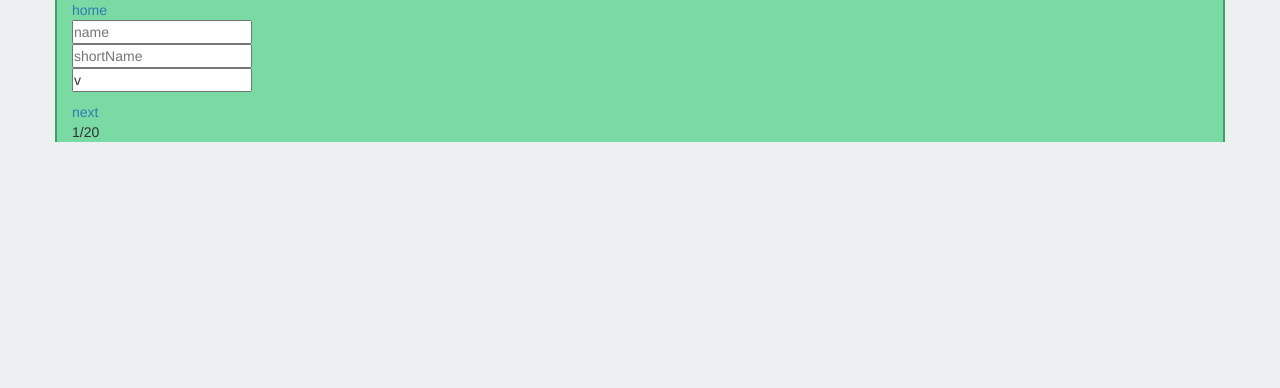
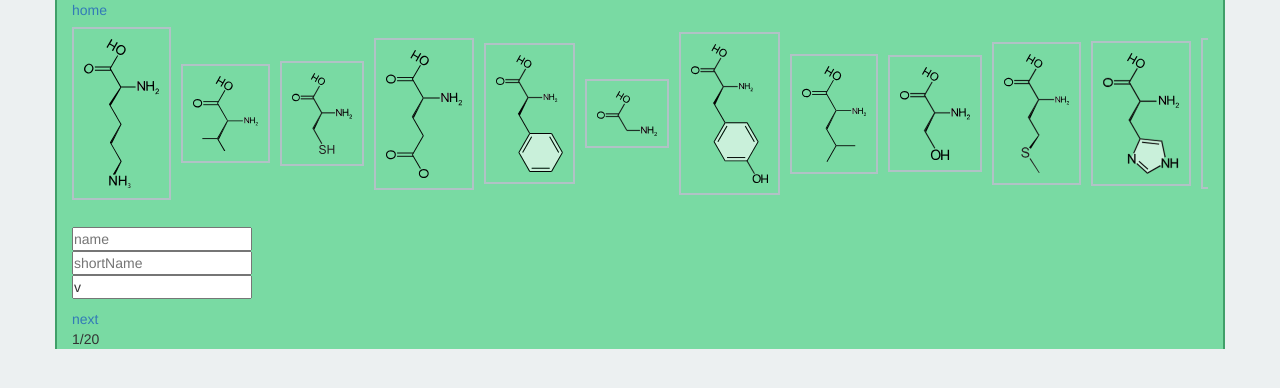
Before and after one commit to thejmazz/aminoacidsgame, a PHP site: page /game.htm in a window 1280 px wide. Shown: the top 388 px of the page. Run offline with PHP 8.4, Linux system fonts and the light colour scheme; some libraries are stand-ins or nearby versions.

Commit message:
Added ability to choose correct structure

```diff
--- a/css/style.css
+++ b/css/style.css
@@ -1,6 +1,9 @@
 * {
   margin: 0;
   padding: 0; }
+
+.clear {
+  clear: both; }
 
 html, body {
   height: 100%;
@@ -63,3 +66,39 @@ body {
 
 .fa-close {
   color: #e74c3c; }
+
+#structuresWrap {
+  overflow-x: auto;
+  overflow-y: hidden;
+  white-space: nowrap;
+  padding-bottom: 10px; }
+  #structuresWrap::-webkit-scrollbar {
+    width: 12px;
+    background: rgba(46, 204, 113, 0.4); }
+  #structuresWrap::-webkit-scrollbar-thumb {
+    background: #ecf0f1; }
+  #structuresWrap #structures li {
+    display: inline-block;
+    list-style-type: none;
+    margin-left: 5px;
+    margin-right: 5px; }
+    #structuresWrap #structures li:first-child {
+      margin-left: 0; }
+    #structuresWrap #structures li.last {
+      margin-right: 0; }
+    #structuresWrap #structures li img {
+      padding: 10px;
+      border: 2px solid #b1c2c6;
+      -webkit-transition: all 250ms ease;
+      -moz-transition: all 250ms ease;
+      -o-transition: all 250ms ease;
+      transition: all 250ms ease; }
+      #structuresWrap #structures li img.chosen {
+        background-color: #cfd9db; }
+      #structuresWrap #structures li img.wrong {
+        border: 2px solid #e74c3c; }
+      #structuresWrap #structures li img.correct {
+        border: 2px solid #2ecc71; }
+      #structuresWrap #structures li img:hover {
+        cursor: pointer;
+        background-color: #cfd9db; }
--- a/game.htm
+++ b/game.htm
@@ -13,6 +13,11 @@
 	<body>
 		<div class="container">
 			<a href="index.htm">home</a>
+			<ul id="structuresWrap">
+				<div id="structures">
+
+				</div>
+			</ul>
 			<ul id="myUl">
 				<div id="forms">
 					<li>
@@ -25,6 +30,8 @@
 			<a href=# id="next">next</a>
 			<a href=# id="restart">restart</a>
 			<div id="test"></div>
+			<!-- uncomment this if you want to cheat lol -->
+			<!--<div id="testName"></div>-->
 		</div>
 	</body>
 </html>
--- a/js/main.js
+++ b/js/main.js
@@ -1,5 +1,5 @@
 var aminos = [{
-		"structure" : "gylcine.svg",
+		"structure" : "glycine.svg",
 		"name" : "glycine",
 		"short" : "gly",
 		"code" : "g"
@@ -110,15 +110,15 @@ $(document).ready(function() {
 });
 
 function main() {
-	var nums = [];
+	var numbers = [];
 	var counter = 1;
 	for(var i = 0; i < aminos.length; i++){
-		nums.push(i);
+		numbers.push(i);
 	}
 
 	genHTML();
 	function genHTML(){
-		nums = shuffle(nums);
+		nums = shuffle(numbers);
 		var s = '';
 		for(var i = 0; i < nums.length; i++){
 			name = aminos[nums[i]].name;
@@ -143,7 +143,24 @@ function main() {
 
 			s += '</li>';
 		}
+
+		var numbers2 = [];
+		for(var i = 0; i < aminos.length; i++){
+			numbers2.push(i);
+		}
+		var nums2 = shuffle(numbers2);
+		var t = '';
+		for(var i = 0; i < nums2.length; i++){
+			if (i == nums2.length - 1){
+				t += '<li class="last"><img id="' + aminos[nums2[i]].structure.slice(0,-4) + 'Svg' + '"src="svg/' + aminos[nums2[i]].structure + '"></img></li>';
+			} else {
+				t += '<li><img id="' + aminos[nums2[i]].structure.slice(0,-4) + 'Svg' + '"src="svg/' + aminos[nums2[i]].structure + '"></img></li>';
+			}
+		}
+		t += '<div class="clear"></div>';
+
 		$('#forms').html(s);
+		$('#structures').html(t);
 		$('#test').html('' + counter + '/20');
 	}
 
@@ -157,11 +174,45 @@ function main() {
 	    return false;
 	  }
 	});
+	var chosenStructure = 'null';
+	$('#structures img').click(function(){
+		console.log($(this)[0]);
+		$('#structures img').each(function(){
+			$(this).removeClass('chosen');
+		});
+		$(this).addClass('chosen');
+		var u = $($(this)[0]).attr('src').slice(4,-4);
+		chosenStructure = u;
+		$('#testName').html(u);
+	});
 
 	function clicked(){
 		var correct = true;
 		var current = $('#myUl').find('li')[counter-1];
 		console.log(aminos[nums[counter-1]].name, aminos[nums[counter-1]].short, aminos[nums[counter-1]].code);
+		if(chosenStructure == aminos[nums[counter-1]].name){
+			console.log(chosenStructure + '==' + aminos[nums[counter-1]].name);
+			$('#structures img').each(function(){
+				$(this).removeClass('correct');
+			});
+			$('#structures img').each(function(){
+				$(this).removeClass('wrong');
+			});
+			$($('#' + chosenStructure + 'Svg')[0]).addClass('correct');
+		} else {
+			correct = false;
+			var id = '#' + chosenStructure + '.svg';
+			console.log($('#' + chosenStructure + 'Svg')[0]);
+			$('#structures img').each(function(){
+				$(this).removeClass('wrong');
+			});
+			$('#structures img').each(function(){
+				$(this).removeClass('correct');
+			});
+			$($('#' + chosenStructure + 'Svg')[0]).addClass('wrong');
+			//$(id).css({'border':'2px solid red'});
+			console.log(chosenStructure + '!=' + aminos[nums[counter-1]].name);
+		}
 		$(current).find('input').each(function(){
 			if($(this).hasClass('short')){
 				if($(this).val().toLowerCase() == aminos[nums[counter-1]].short){
@@ -205,6 +256,15 @@ function main() {
 			setTimeout(function(){
 				$('#forms').css({
 					'margin-left': '-' + counter*200 + 'px'
+				});
+				$('#structures img').each(function(){
+					$(this).removeClass('correct');
+				});
+				$('#structures img').each(function(){
+					$(this).removeClass('wrong');
+				});
+				$('#structures img').each(function(){
+					$(this).removeClass('chosen');
 				});
 				if(counter < aminos.length - 1){
 					counter += 1;
--- a/scss/style.scss
+++ b/scss/style.scss
@@ -18,6 +18,10 @@ $imageHeight: 150px;
 * {
   margin: 0;
   padding: 0;
+}
+
+.clear {
+  clear: both;
 }
 
 html, body {
@@ -97,3 +101,61 @@ body {
 .fa-close {
   color: $alizarin;
 }
+
+#structuresWrap {
+  overflow-x: auto;
+  overflow-y: hidden;
+  white-space: nowrap;
+  padding-bottom: 10px;
+
+  &::-webkit-scrollbar {
+      width: 12px;
+      background: rgba($emerald,0.4);;
+  }
+  &::-webkit-scrollbar-thumb {
+      background: $clouds;
+  }
+
+  #structures {
+    //width: auto;
+
+    li {
+      display:inline-block;
+      //vertical-align: top;
+      list-style-type: none;
+      //float: left;
+      margin-left: 5px;
+      margin-right: 5px;
+
+      &:first-child {
+        margin-left: 0;
+      }
+      &.last {
+        margin-right: 0;
+      }
+
+      img {
+        padding: 10px;
+        border:2px solid darken($clouds, 20%);
+        @include transition(250ms);
+
+        &.chosen {
+          background-color: darken($clouds, 10%);
+        }
+
+        &.wrong {
+          border: 2px solid $alizarin;
+        }
+
+        &.correct {
+          border: 2px solid $emerald;
+        }
+
+        &:hover {
+          cursor: pointer;
+          background-color: darken($clouds, 10%);
+        }
+      }
+    }
+  }
+}
```
